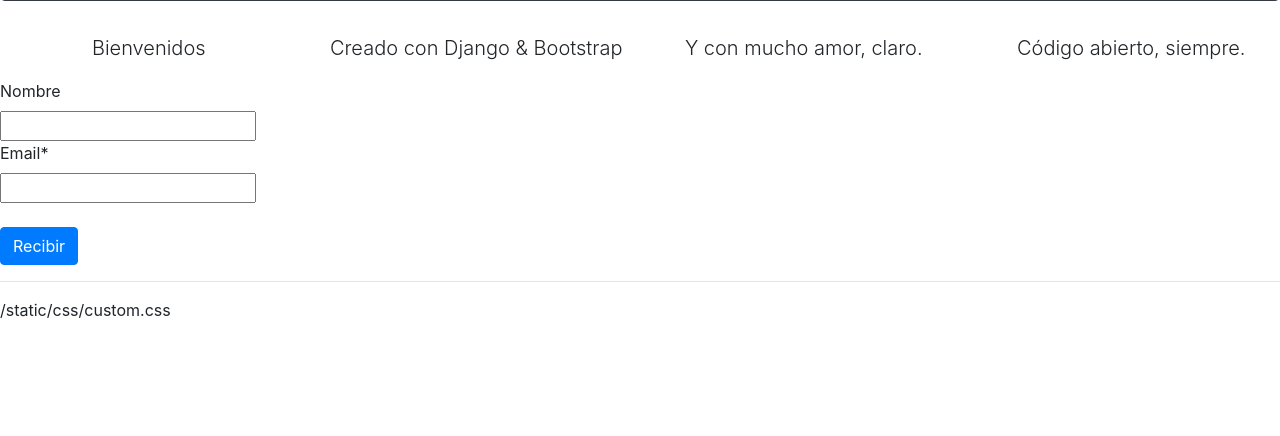
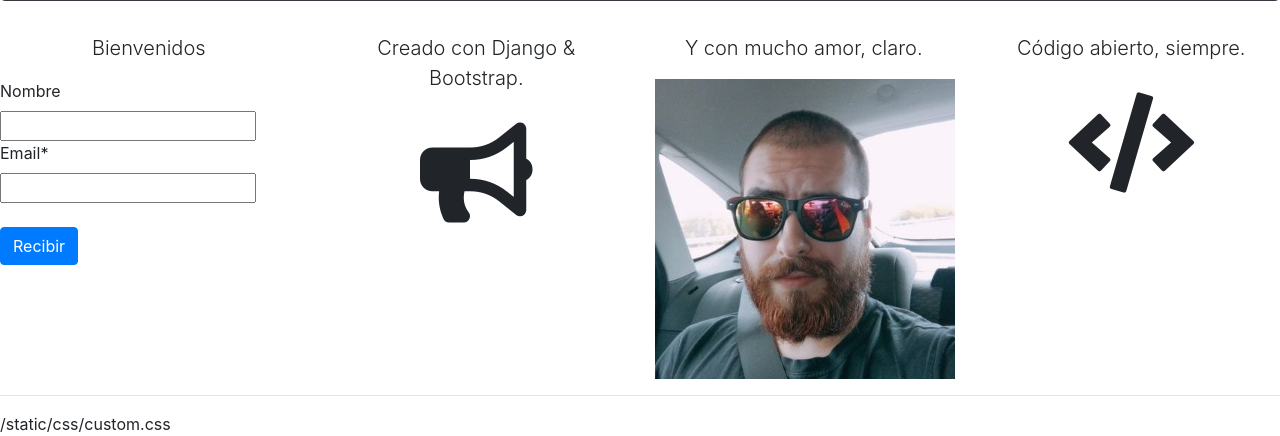
Before and after one commit to Franchu95/ProbarDjango, a Django app: page / in a window 1280 px wide. Shown: the part 528-964 px from the top of the page. Before the commit the page ends 846 px from the top, so only its background shows below. Run offline with Django 3.2, Linux system fonts and the light colour scheme; some libraries are stand-ins or nearby versions.

Commit message:
Fontawesome (utilizar iconos molones en tu proyecto)

```diff
--- a/src/templates/head_css.html
+++ b/src/templates/head_css.html
@@ -6,3 +6,5 @@
     <link href="{% static 'css/navbar-top.css' %}" rel="stylesheet">
 
      <link href="{% static 'css/custom.css' %}" rel="stylesheet">
+
+	<link rel="stylesheet" href="https://use.fontawesome.com/releases/v5.0.13/css/all.css" integrity="sha384-DNOHZ68U8hZfKXOrtjWvjxusGo9WQnrNx2sqG0tfsghAvtVlRW3tvkXWZh58N9jp" crossorigin="anonymous">
--- a/src/templates/inicio.html
+++ b/src/templates/inicio.html
@@ -1,5 +1,6 @@
 {% extends "base.html" %}
 {% load crispy_forms_tags %}
+{% load static %}
 
 {% block head_title %}Bienvenidos | {{ block.super }}{% endblock %}
 
@@ -49,13 +50,13 @@
 		</form>
 	</div>
 <div class="col-sm-3">
-	<p class="lead text-align-center">Creado con Django &amp; Bootstrap</p>
+	<p class="lead text-align-center">Creado con Django &amp; Bootstrap.<br><br><i class="fas fa-bullhorn fa-5x"></i></p>
 </div>
 <div class="col-sm-3">
-	<p class="lead text-align-center">Y con mucho amor, claro.</p>
+	<p class="lead text-align-center">Y con mucho amor, claro.</p> <img width="300" height="300" src="{% static 'img/franchu.jpg' %}">
 </div>
 <div class="col-sm-3">
-	<p class="lead text-align-center">Código abierto, siempre.</p>
+	<p class="lead text-align-center">Código abierto, siempre.<br><br><i class="fas fa-code fa-5x"></i></p>
 </div>
 </div>
 
```
Also changed, not shown: src/static_pro/static/img/franchu.jpg (added), 1 other file.
